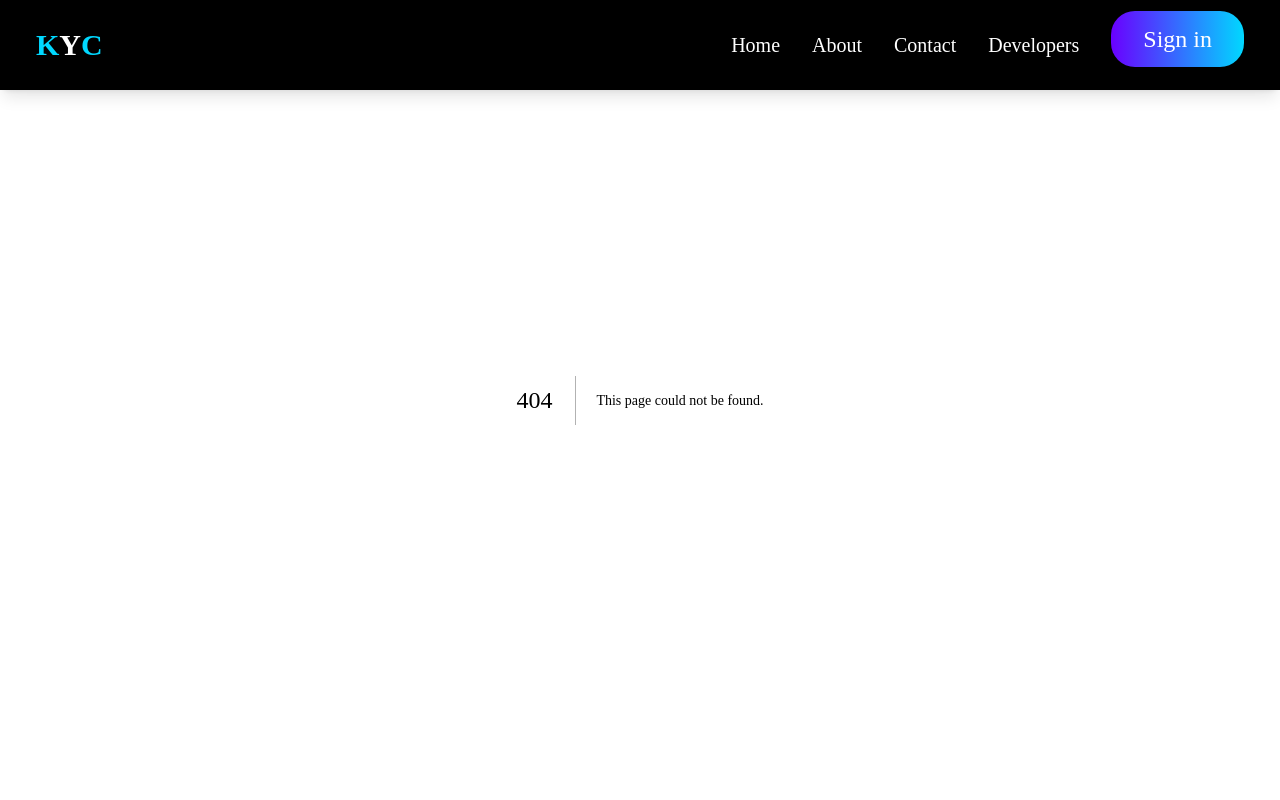
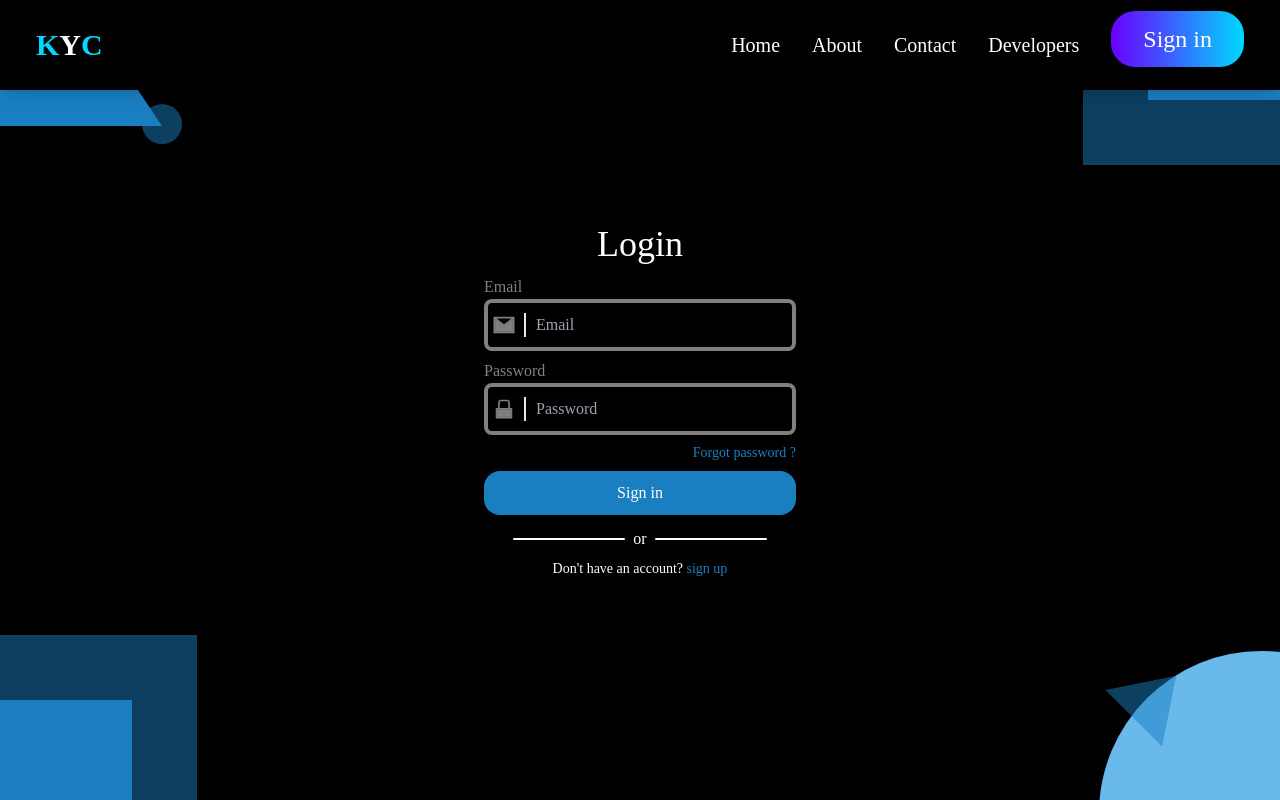
Before and after one commit to anamkc/ekyc-frontend, a Next.js app: page /finance/login in a window 1280 px wide. Before the commit this address had no page. Built offline with nearby package versions, Linux system fonts and the light colour scheme.

Commit message:
feat:financial instituton login and register added

```diff
--- a/src/app/admin/dashboard/page.tsx
+++ b/src/app/admin/dashboard/page.tsx
@@ -64,7 +64,7 @@ console.log("These are searched data: ", searchItem);
           </div>
           <div className="  w-full flex justify-center items-center   ">
             <div className=" w-full max-w-[1240px] flex justify-center items-center ">
-              <div className="flex flex-col sm:flex-row sm:flex-wrap lg:flex-wrap md:flex-row justify-center  items-center w-full mt-3 mb-8    ">
+              <div className="flex flex-col sm:flex-row flex-wrap md:flex-row justify-center  items-center w-full mt-3 mb-8    ">
                 {blockData &&
                   searchItem.map((data: BlockData) => {
                     return <UserBlocks key={data.id} data={data} />;
--- /dev/null
+++ b/src/app/finance/dashboard/page.tsx
@@ -0,0 +1,12 @@
+import financeAuthenticatedRoute from '@/hooks/financeAuthenticatedRoute'
+import React from 'react'
+
+const dashboard = () => {
+  return (
+    <div className='mt-12 '>
+
+    </div>
+  )
+}
+
+export default financeAuthenticatedRoute(dashboard)
--- /dev/null
+++ b/src/app/finance/login/page.tsx
@@ -0,0 +1,146 @@
+"use client";
+import { NextPage } from "next";
+import React, { useEffect } from "react";
+import { AiTwotoneMail, AiTwotoneLock } from "react-icons/ai";
+import InputGroup from "@/components/common/InputGroup";
+import Button from "@/components/common/Button";
+import Separator from "@/components/common/Separator";
+import Link from "next/link";
+import Shapes from "@/components/common/Shapes";
+import { useForm } from "react-hook-form";
+import { ZodType, z } from "zod";
+import { zodResolver } from "@hookform/resolvers/zod";
+import { signInFi } from "@/services/financeLogin.service";
+import { useRouter } from "next/navigation";
+
+export type InputGroupProps = {
+  name: string;
+  type: "text" | "email" | "password";
+  icon: React.ReactNode;
+  placeholder: string;
+  label: string;
+};
+
+export const inputs: InputGroupProps[] = [
+  {
+    name: "email",
+    label: "Email",
+    type: "email",
+    placeholder: "Email",
+    icon: <AiTwotoneMail />,
+  },
+  {
+    name: "password",
+    label: "Password",
+    type: "password",
+    placeholder: "Password",
+    icon: <AiTwotoneLock />,
+  },
+];
+
+export type LoginProps = {
+  email: string;
+  password: string;
+};
+
+const Login: NextPage = () => {
+  const router = useRouter();
+  useEffect(() => {
+    const token = localStorage.getItem("token");
+    if (token) {
+    // router.push('/dashboard');
+    console.log(token)
+    }
+  }, []);
+  const schema: ZodType = z.object({
+    email: z.string().email(),
+    password: z.string().min(8).max(30),
+  });
+
+
+
+  const {
+    reset,
+    control,
+    setError,
+    register,
+    setValue,
+    formState: { errors, isValid },
+    getValues,
+    handleSubmit,
+  } = useForm({
+    resolver: zodResolver(schema),
+  });
+
+  const submitHandler = (data: any) => {
+    signInFi(data)
+      .then((res: any) => {
+        console.log(res);
+
+        const { token, message, hash } = res;
+        if (token) {
+          localStorage.setItem("token", token);
+          console.log(token);
+        //   router.push("/dashboard");
+        }
+
+      })
+      .catch((err: any) => console.log(err));
+    if (errors) {
+      console.log(errors);
+    }
+  };
+
+  return (
+    <div>
+      <div className="bg-black h-screen relative overflow-hidden">
+        <Shapes />
+        <div className="flex justify-center items-center flex-col h-full px-4 ">
+          <form
+            onSubmit={handleSubmit(submitHandler)}
+            className="w-full sm:w-3/4 md:w-1/2 lg:w-1/3 xl:w-1/4"
+          >
+            <h1 className="  text-white font-normal font-itim text-center text-4xl tracking-normal leading-tight">
+              Login
+            </h1>
+            {inputs.map((inp, index) => {
+              const { name, label, type, placeholder, icon } = inp;
+              return (
+                <InputGroup
+                  key={index}
+                  label={label}
+                  placeholder={placeholder}
+                  type={type}
+                  icon={icon}
+                  {...register(name)}
+                />
+              );
+            })}
+
+            <span className=" cursor-pointer text-sm text-right text-info block my-2">
+              {" "}
+              Forgot password ?
+            </span>
+
+            <Button
+              name="Sign in"
+              type="submit"
+              onSubmit={handleSubmit(submitHandler)}
+            />
+            <Separator />
+            <div className="flex justify-center items-center mt-2 ">
+              <span className=" text-sm text-white">
+                Don&apos;t have an account?{" "}
+                <Link href="/register">
+                  <span className="text-sm text-info">sign up</span>
+                </Link>
+              </span>
+            </div>
+          </form>
+        </div>
+      </div>
+    </div>
+  );
+};
+
+export default Login;
--- a/src/app/finance/register/page.tsx
+++ b/src/app/finance/register/page.tsx
@@ -6,21 +6,26 @@ import InputGroup from "@/components/common/InputGroup";
 import Button from "@/components/common/Button";
 import Separator from "@/components/common/Separator";
 import Link from "next/link";
-import { useForm } from "react-hook-form";
+import { useForm, SubmitHandler } from "react-hook-form";
 import { ZodType, z } from "zod";
 import { zodResolver } from "@hookform/resolvers/zod";
-import { signUp } from "@/services/register.service";
+import { signUp } from "@/services/financeRegister";
 import { useRouter } from "next/navigation";
 import { useState } from "react";
+import { log } from "console";
 
-export type RegisterProps = {
-  Name: string;
+
+export type FiRegisterProps = {
+  name: string;
   email: string;
   password: string;
+  registrationNumber: string;
+  profilePicture: File | null | any;
 };
 
+
 type financeProps = {
-  name: "name" | "email" |"password"| "Registration number" | "profilePicture";
+  name: "name" | "email" | "password" | "registrationNumber" | "profilePicture";
   type: "number" | "email" | "text" | "password" | "file";
   placeholder: string;
   label: string;
@@ -50,9 +55,9 @@ const registerInputs: financeProps[] = [
     icon: <AiTwotoneLock />,
   },
   {
-    name: "Registration number",
+    name: "registrationNumber",
     type: "text",
-    label: "registration number",
+    label: "Registration Number",
     placeholder: "registration number",
     icon: <FaUserCircle />,
   },
@@ -93,12 +98,13 @@ const Register = () => {
     setProfilePicFile(file);
   };
 
-  const onSubmit = (data: any) => {
+  const onSubmit: SubmitHandler<any> = (data) => {
+    data.profilePicture = profilePicFile
     signUp(data)
       .then((res: any) => {
         console.log(res);
         if (res.message === "success") {
-          router.push("/login");
+          router.push('/finance/login')
         }
       })
 
@@ -114,7 +120,7 @@ const Register = () => {
         <Shapes />
         <div className="w-full md:mx-4 m-auto flex flex-col items-center justify-center md:relative px-7 mt-28">
           <form onSubmit={handleSubmit(onSubmit)} className="w-full max-w-xl md:mr-8 mb-8">
-        {registerInputs.map((inputs:financeProps , index) => {
+            {registerInputs.map((inputs: financeProps, index) => {
               const { name, label, placeholder, type } = inputs;
               return (
                 <div className="mb-4" key={index}>
@@ -141,7 +147,7 @@ const Register = () => {
               );
             })}
             <div className="flex items-center justify-center">
-          <Button name="submit kyc" type="submit" />
+              <Button name="Register" type="submit" />
             </div>
           </form>
         </div>
--- a/src/components/common/UserBlocks.tsx
+++ b/src/components/common/UserBlocks.tsx
@@ -28,7 +28,7 @@ const UserBlocks = ({ data }: { data: BlockData }) => {
 
   return (
     <>
-      <div className="bg-gray-800 p-4 rounded-lg text-white shadow-lg w-[80%]  md:w-[30%]  mx-2 my-4">
+      <div className="bg-gray-800 p-4 rounded-lg text-white shadow-lg w-[80%]  md:max-w-[40%] lg:w-[30%]  mx-2 my-4">
         <div className="flex justify-center mb-4">
           <div className="w-20 h-20 rounded-full overflow-hidden border-4 border-blue-500">
             <Image
--- /dev/null
+++ b/src/config/httpClientFinance.ts
@@ -0,0 +1,7 @@
+import axios from "axios";
+
+const baseURL = "http://localhost:3001/fi"
+
+export const httpClientFi = axios.create({
+    baseURL
+});
--- /dev/null
+++ b/src/hooks/financeAuthenticatedRoute.tsx
@@ -0,0 +1,43 @@
+"use client";
+import { useRouter } from "next/navigation";
+import React, { useEffect, useState } from "react";
+import { httpClientFi } from "../config/httpClientFinance";
+
+export default function financeAuthenticatedRoute(Component: any = null) {
+  function Auth() {
+    const [access, setAccess] = useState<any>({
+      grantAccess: false,
+      token: null,
+    });
+
+    const router = useRouter();
+
+    useEffect(() => {
+      try {
+        let token: any = localStorage.getItem("token");
+
+        if (token) {
+          httpClientFi.defaults.headers.common.Authorization = `Bearer ${token}`;
+          setAccess({
+            grantAccess: true,
+            token,
+          });
+        } else {
+          router.push("/finance/login");
+        }
+      } catch (err) {
+        console.log(err);
+      }
+    }, [router]);
+
+    if (!access.grantAccess) return <div>Loading...</div>;
+
+    return (
+      <>
+        <Component />
+      </>
+    );
+  }
+
+  return Auth;
+}
--- /dev/null
+++ b/src/services/financeLogin.service.ts
@@ -0,0 +1,11 @@
+import {LoginProps } from "../app/login/page";
+import { httpClientFi } from "@/config/httpClientFinance";
+
+export const signInFi = async (props: LoginProps ) => {
+try{
+    const res = await httpClientFi.post("/login" , props)
+    return res.data
+} catch (err) {
+    return console.log(err);
+  }
+}
--- /dev/null
+++ b/src/services/financeRegister.ts
@@ -0,0 +1,32 @@
+import { httpClientFi } from "@/config/httpClientFinance";
+import { uploadFileToFirebase } from "@/utils/uploadImage";
+
+export const signUp = async (props: any) => {
+  try {
+    const { name, email, password, profilePicture, registrationNumber } = props;
+
+    let profilePictureUrl: string | null = null;
+    if (profilePicture) {
+      const uploadedProfilePicUrl = await uploadFileToFirebase(profilePicture);
+      if (uploadedProfilePicUrl) {
+        profilePictureUrl = uploadedProfilePicUrl;
+      } else {
+        // Handle the error or provide a default URL for profile picture
+        // Example:
+        // profilePictureUrl = 'https://example.com/default-profile-pic.jpg';
+      }
+    }
+
+    const registerData = {
+      name,
+      email,
+      password,
+      profilePictureUrl,
+      registrationNumber
+    };
+    const res = await httpClientFi.post("/signup", registerData);
+    return res.data;
+  } catch (err) {
+    return console.log(err);
+  }
+};
```
Lines whose indentation alone changed are shown as unchanged.
